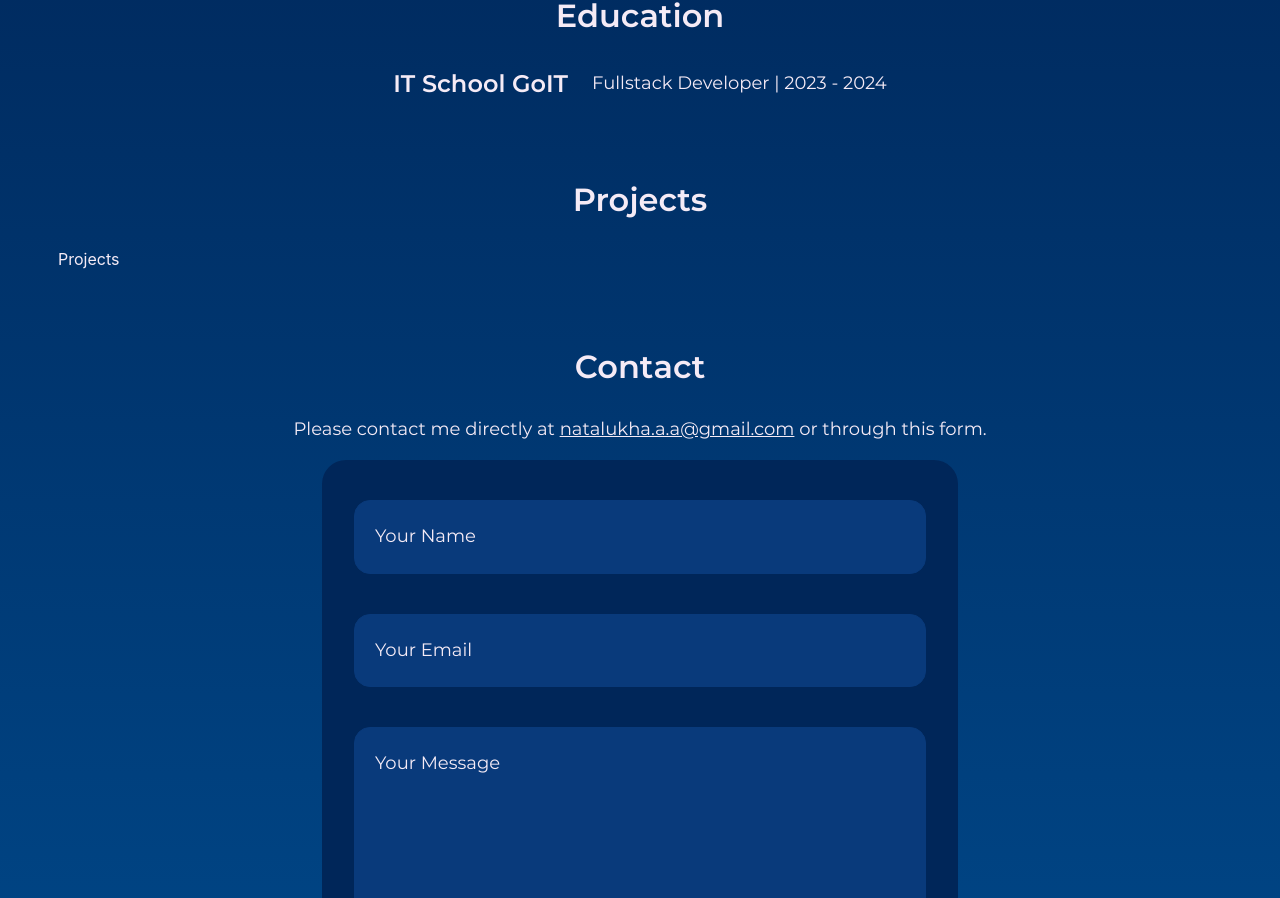
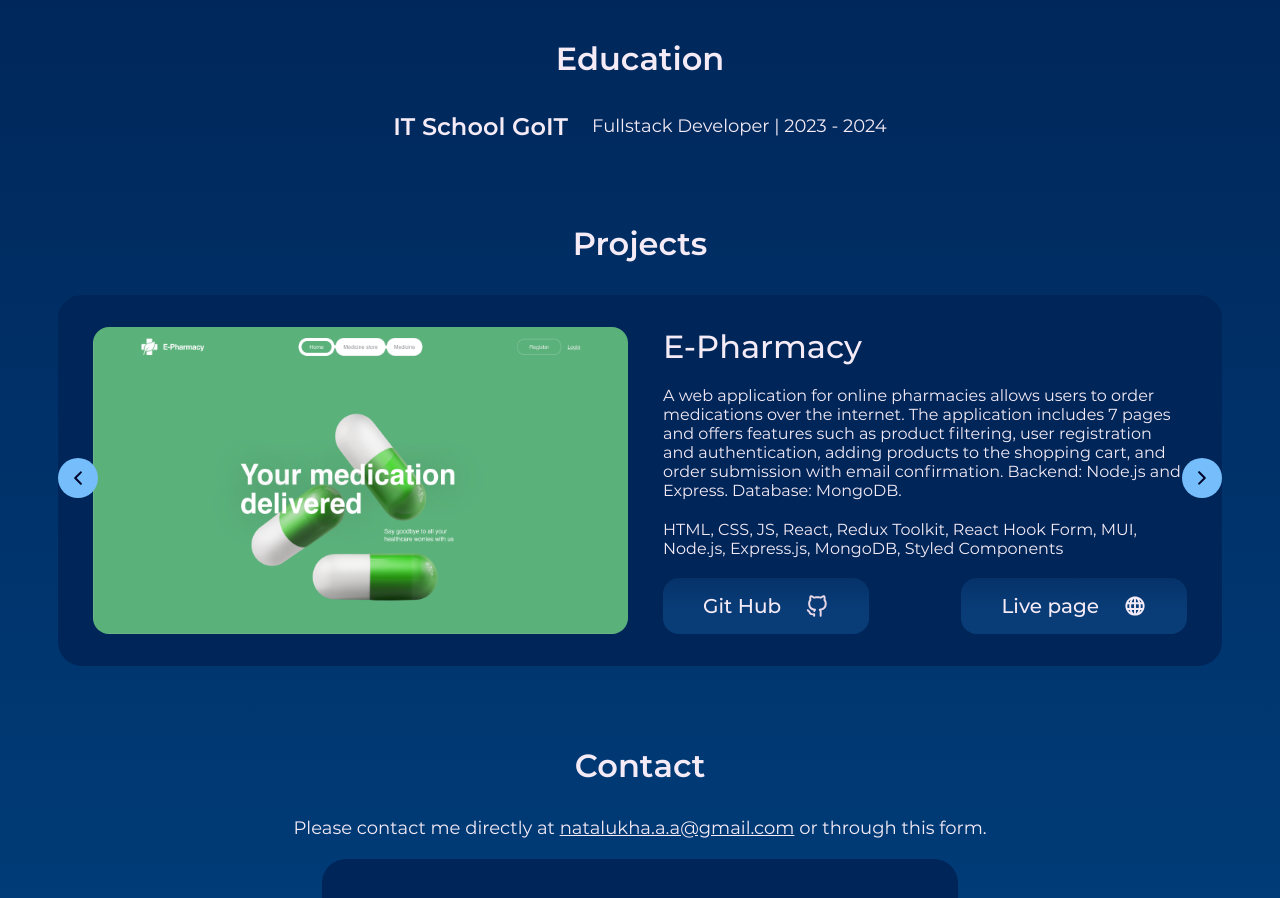
Before and after one commit to Aleksandr2905/portfolio, a React (Vite) app: page / in a window 1280 px wide. Shown: the part 1548-2446 px from the top of the page. Built offline with nearby package versions, Linux system fonts and the light colour scheme.

Commit message:
added slider & card project

```diff
--- a/package.json
+++ b/package.json
@@ -16,6 +16,7 @@
     "react-dom": "^18.2.0",
     "react-hook-form": "^7.51.5",
     "styled-components": "^6.1.11",
+    "swiper": "^11.1.4",
     "yup": "^1.4.0"
   },
   "devDependencies": {
--- a/src/components/Button/Button.styled.ts
+++ b/src/components/Button/Button.styled.ts
@@ -3,7 +3,7 @@ import styled from "styled-components";
 export const Button = styled.a<{ $write?: boolean }>`
   display: flex;
   align-items: center;
-  min-width: 202px;
+  width: ${(props) => (props.$write ? "202px" : "auto")};
   gap: 24px;
   padding: 16px 40px;
   justify-content: center;
--- /dev/null
+++ b/src/components/CardProject/CardProject.styled.ts
@@ -0,0 +1,43 @@
+import styled from "styled-components";
+
+export const Wrapper = styled.div`
+  display: flex;
+  max-width: 1108px;
+  margin: 0 auto;
+  padding: 32px 35px;
+  gap: 35px;
+  border-radius: 24px;
+  background: var(--bg-secondary);
+`;
+
+export const Image = styled.img`
+  max-width: 535px;
+  border-radius: 16px;
+`;
+
+export const Description = styled.div`
+  display: flex;
+  flex-direction: column;
+  gap: 20px;
+`;
+
+export const Name = styled.h3`
+  font-family: Montserrat, sans-serif;
+  font-size: 32px;
+  font-weight: 500;
+  line-height: normal;
+  color: var(--main-typography);
+`;
+
+export const Text = styled.p`
+  font-family: Montserrat, sans-serif;
+  font-size: 16px;
+  font-weight: 400;
+  line-height: normal;
+  color: var(--main-typography);
+`;
+
+export const BtnBlock = styled.div`
+  display: flex;
+  justify-content: space-between;
+`;
--- /dev/null
+++ b/src/components/CardProject/CardProject.tsx
@@ -0,0 +1,35 @@
+import { ICardProjectProps } from "../../helpers/interface";
+import Button from "../Button/Button";
+import * as s from "./CardProject.styled";
+
+const CardProject: React.FC<ICardProjectProps> = ({ project }) => {
+  const { name, image, description, technologies, gitHub, livePage } = project;
+  return (
+    <div>
+      <s.Wrapper key={name}>
+        <s.Image src={image} />
+        <s.Description>
+          <s.Name>{name}</s.Name>
+          <s.Text>{description}</s.Text>
+          <s.Text>{technologies}</s.Text>
+          <s.BtnBlock>
+            <Button
+              href={gitHub}
+              ariaLabel={`link Git Hub ${name}`}
+              text="Git Hub"
+              icon="github"
+            />
+            <Button
+              href={livePage}
+              ariaLabel={`link live page ${name}`}
+              text="Live page"
+              icon="web"
+            />
+          </s.BtnBlock>
+        </s.Description>
+      </s.Wrapper>
+    </div>
+  );
+};
+
+export default CardProject;
--- a/src/components/Projects/Projects.styled.ts
+++ b/src/components/Projects/Projects.styled.ts
@@ -1 +1,65 @@
-// import styled from "styled-components";
+import styled from "styled-components";
+
+export const WrapperSlider = styled.div`
+  position: relative;
+`;
+
+// export const ButtonPrev = styled.button`
+//   display: flex;
+//   justify-content: center;
+//   align-items: center;
+//   position: absolute;
+//   top: 44%;
+//   left: 0;
+//   z-index: 1;
+//   width: 40px;
+//   height: 40px;
+//   border: none;
+//   border-radius: 50%;
+//   transition: all 0.5s;
+//   background-color: var(--light-blue);
+
+//   & svg {
+//     rotate: 270deg;
+//     fill: var(--dark-blue);
+//   }
+
+//   &:hover {
+//     background-color: var(--dark-blue);
+//     box-shadow: 0px 0px 30px 0px rgba(233, 255, 255, 0.7);
+
+//     & svg {
+//       fill: var(--light-blue);
+//     }
+//   }
+// `;
+
+export const Button = styled.button<{ $left: boolean }>`
+  display: flex;
+  justify-content: center;
+  align-items: center;
+  position: absolute;
+  top: 44%;
+  ${(props) => (props.$left ? "left: 0;" : "right: 0;")}
+  z-index: 1;
+  width: 40px;
+  height: 40px;
+  border: none;
+  border-radius: 50%;
+  transition: all 0.5s;
+  background-color: var(--light-blue);
+
+  & svg {
+    rotate: ${(props) => (props.$left ? "270deg" : "90deg")};
+    fill: var(--dark-blue);
+  }
+
+  &:hover {
+    background-color: var(--dark-blue);
+    box-shadow: 0px 0px 30px 0px rgba(233, 255, 255, 0.7);
+
+    & svg {
+      fill: var(--light-blue);
+    }
+  }
+`;
--- a/src/components/Projects/Projects.tsx
+++ b/src/components/Projects/Projects.tsx
@@ -1,11 +1,61 @@
+import { Swiper, SwiperSlide } from "swiper/react";
+import { Navigation } from "swiper/modules";
+import "swiper/css";
+import "swiper/css/navigation";
 import { Container } from "../../style/GlobalStyles";
+import CardProject from "../CardProject/CardProject";
 import Title from "../Title/Title";
+import { individualProjects } from "../../helpers/projectsData";
+import { useState } from "react";
+import type { Swiper as SwiperType } from "swiper";
+import * as s from "./Projects.styled";
+import sprite from "../../assets/icons/sprite.svg";
 
 const Projects: React.FC = () => {
+  const [swiperInstance, setSwiperInstance] = useState<SwiperType | null>(null);
+
+  const slideCards = individualProjects.map((project) => (
+    <SwiperSlide key={project.name}>
+      <CardProject project={project} />
+    </SwiperSlide>
+  ));
+
+  const handlePrev = () => {
+    if (swiperInstance) {
+      swiperInstance.slidePrev(500);
+    }
+  };
+
+  const handleNext = () => {
+    if (swiperInstance) {
+      swiperInstance.slideNext(500);
+    }
+  };
+
   return (
     <Container id="projects">
       <Title title="Projects" />
-      Projects
+      <s.WrapperSlider>
+        <Swiper
+          onSwiper={setSwiperInstance}
+          modules={[Navigation]}
+          spaceBetween={24}
+          slidesPerView={1}
+          centeredSlidesBounds={true}
+        >
+          {slideCards}
+        </Swiper>
+        <s.Button type="button" onClick={handlePrev} $left={true}>
+          <svg width={24} height={24}>
+            <use href={`${sprite}#arrow`} />
+          </svg>
+        </s.Button>
+        <s.Button type="button" onClick={handleNext} $left={false}>
+          <svg width={24} height={24}>
+            <use href={`${sprite}#arrow`} />
+          </svg>
+        </s.Button>
+      </s.WrapperSlider>
     </Container>
   );
 };
--- a/src/helpers/componentsData.ts
+++ b/src/helpers/componentsData.ts
@@ -20,6 +20,9 @@ export const aboutText: IAbout[] = [
   },
   {
     text: "Open to new ideas and feedback, I view mistakes as opportunities to learn and grow.",
+  },
+  {
+    text: "Life is beautiful, and I aim to enjoy every moment of it.",
   },
 ];
 
--- /dev/null
+++ b/src/helpers/projectsData.ts
@@ -0,0 +1,35 @@
+import pharmacy from "../assets/image/projects/e-pharmacy.png";
+import { IProjects } from "./interface";
+
+export const individualProjects: IProjects[] = [
+  {
+    name: "E-Pharmacy",
+    image: pharmacy,
+    description:
+      "A web application for online pharmacies allows users to order medications over the internet. The application includes 7 pages and offers features such as product filtering, user registration and authentication, adding products to the shopping cart, and order submission with email confirmation. Backend: Node.js and Express. Database: MongoDB.",
+    technologies:
+      "HTML,  CSS,  JS, React, Redux  Toolkit, React  Hook Form,  MUI, Node.js, Express.js, MongoDB, Styled Components",
+    gitHub: "https://github.com/Aleksandr2905/e-pharmacy",
+    livePage: "https://e-pharmacy-client.vercel.app/",
+  },
+  {
+    name: "E-Pharmacy2",
+    image: pharmacy,
+    description:
+      "A web application for online pharmacies allows users to order medications over the internet. The application includes 7 pages and offers features such as product filtering, user registration and authentication, adding products to the shopping cart, and order submission with email confirmation. Backend: Node.js and Express. Database: MongoDB.",
+    technologies:
+      "HTML,  CSS,  JS, React, Redux  Toolkit, React  Hook Form,  MUI, Node.js, Express.js, MongoDB, Styled Components",
+    gitHub: "https://github.com/Aleksandr2905/e-pharmacy",
+    livePage: "https://e-pharmacy-client.vercel.app/",
+  },
+  {
+    name: "E-Pharmacy3",
+    image: pharmacy,
+    description:
+      "A web application for online pharmacies allows users to order medications over the internet. The application includes 7 pages and offers features such as product filtering, user registration and authentication, adding products to the shopping cart, and order submission with email confirmation. Backend: Node.js and Express. Database: MongoDB.",
+    technologies:
+      "HTML,  CSS,  JS, React, Redux  Toolkit, React  Hook Form,  MUI, Node.js, Express.js, MongoDB, Styled Components",
+    gitHub: "https://github.com/Aleksandr2905/e-pharmacy",
+    livePage: "https://e-pharmacy-client.vercel.app/",
+  },
+];
--- a/src/index.css
+++ b/src/index.css
@@ -51,18 +51,21 @@ body {
 /** =============== FONTS ================ **/
 
 @font-face {
+  font-display: swap;
   font-family: "Montserrat";
   font-weight: 400;
   src: url("./assets/fonts/Montserrat-Regular.woff") format("woff");
 }
 
 @font-face {
+  font-display: swap;
   font-family: "Montserrat";
   font-weight: 500;
   src: url("./assets/fonts/Montserrat-Medium.woff") format("woff");
 }
 
 @font-face {
+  font-display: swap;
   font-family: "Montserrat";
   font-weight: 600;
   src: url("./assets/fonts/Montserrat-SemiBold.woff") format("woff");
```
Also changed, not shown: src/helpers/interface.ts (+13 -0 lines), src/assets/image/projects/e-pharmacy.png (added), 1 other file (tests, documents, lock files or other folders).
